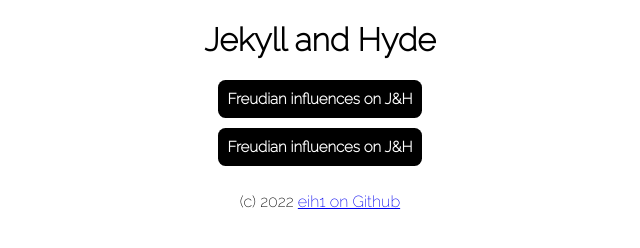
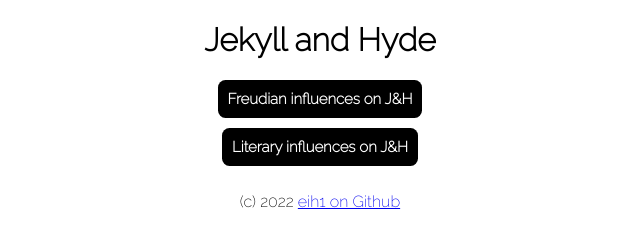
Before and after one commit to eih1/jekyllandhyde, a plain HTML site: page index.html in a window 1280 px wide. Shown: the full height of the page, 320-960 px from the left. Drawn offline with Linux system fonts and the light colour scheme.

Commit message:
Update index.html

```diff
--- a/index.html
+++ b/index.html
@@ -13,7 +13,7 @@
         <div>
             <ul id="button_list">
                 <li><a href=""><button>Freudian influences on J&amp;H</button></a></li>
-                <li><a href=""><button>Freudian influences on J&amp;H</button></a></li>
+                <li><a href=""><button>Literary influences on J&amp;H</button></a></li>
             </ul>
         </div>
     </div>
```
